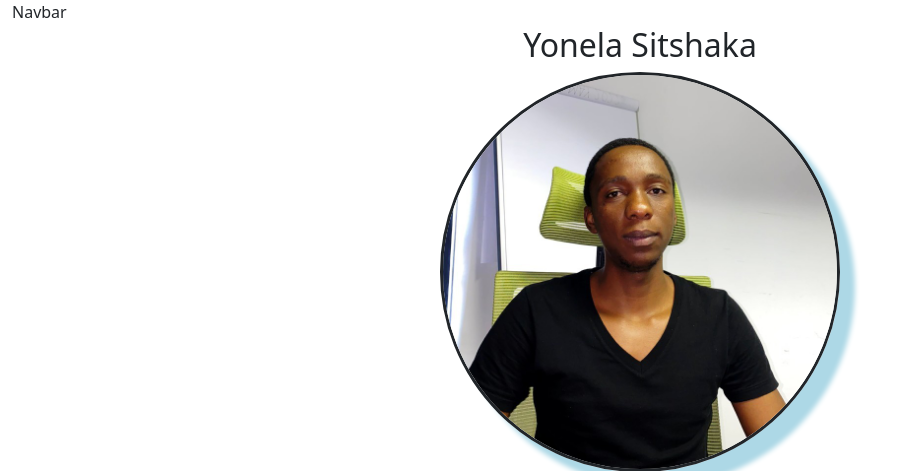
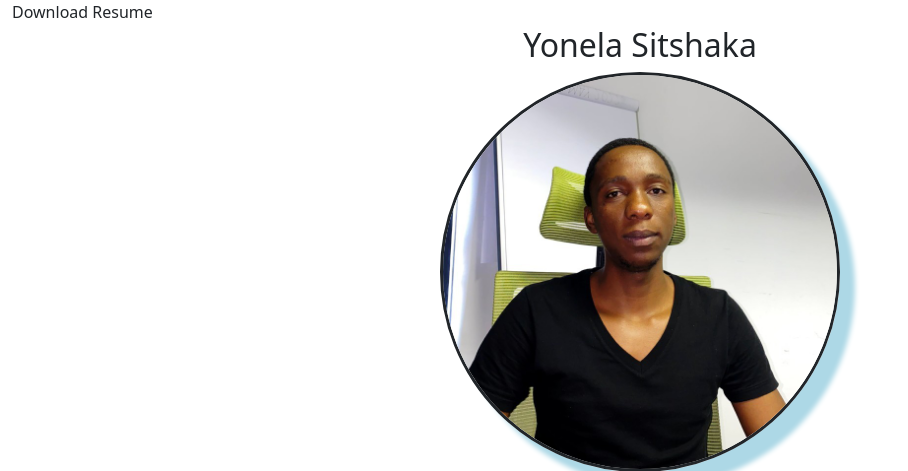
Before and after one commit to HopewellA1/PortfolioProject, a Django app: page / in a window 1280 px wide. Shown: the part 56-527 px from the top of the page, without its empty margins (0-908 px from the left). Run offline with Django 4.2, Linux system fonts and the light colour scheme; data comes from the database, SQL or seed files in the repository.

Commit message:
Commit with resume

```diff
--- a/Portfolio/templates/Portfolio/home.html
+++ b/Portfolio/templates/Portfolio/home.html
@@ -55,7 +55,8 @@
         </div>
       </nav>
         <div class="container-fluid">
-          <a class="navbar-brand" href="#">Navbar</a>
+          {% load static %}
+          <a class="navbar-brand" href="{% static 'Portfolio/YonelaSitshakaResume2022.jpg'%}"> Download Resume</a>
           <button class="navbar-toggler" type="button" data-bs-toggle="collapse" data-bs-target="#navbarSupportedContent" aria-controls="navbarSupportedContent" aria-expanded="false" aria-label="Toggle navigation">
             <span class="navbar-toggler-icon"></span>
           </button>
@@ -92,7 +93,7 @@
       <div class="text-center container">
         <div><h2>Yonela Sitshaka</h2></div>
         <div>
-       {% load static %}
+
         <img width="inherit" height=400px src="{% static 'Portfolio/MyProfile.jpg'%}" style="border-radius:50%; border:solid 3px; black;box-shadow: 15px 15px 5px lightblue;"/>
       </div>
       <hr/>
```
Also changed, not shown: 1 other file.
